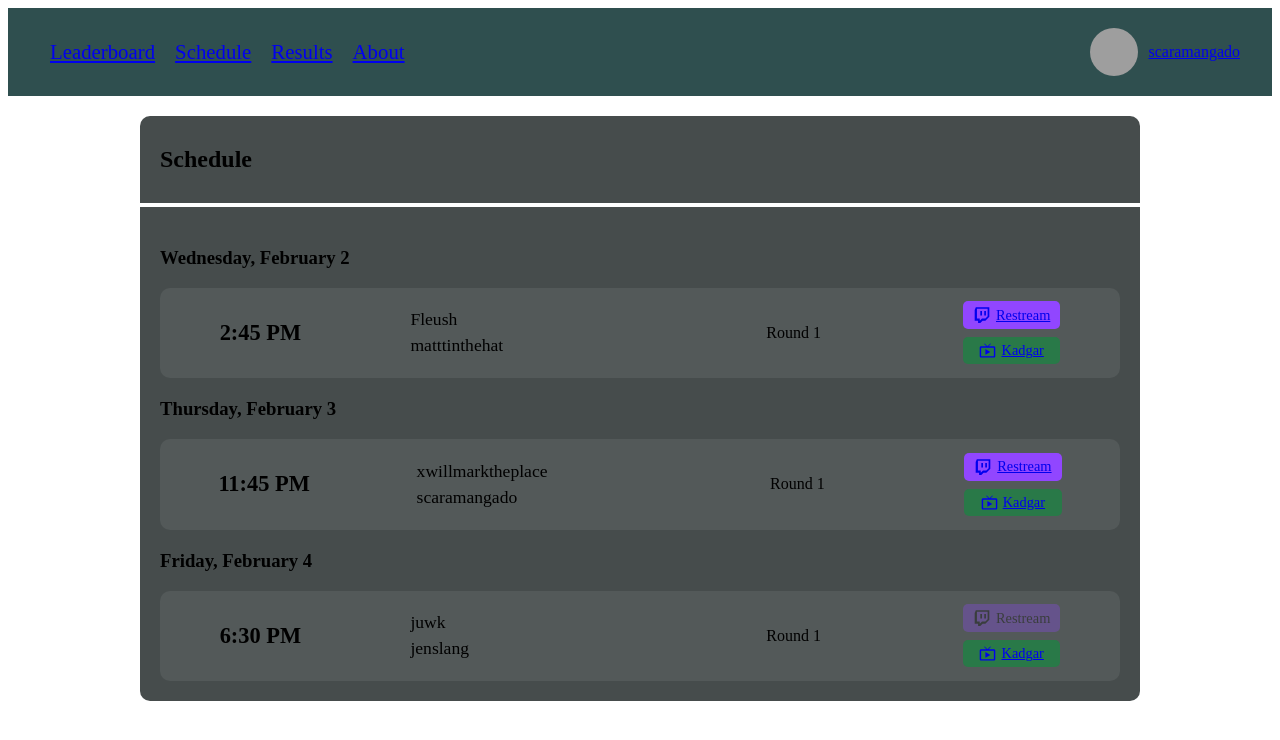
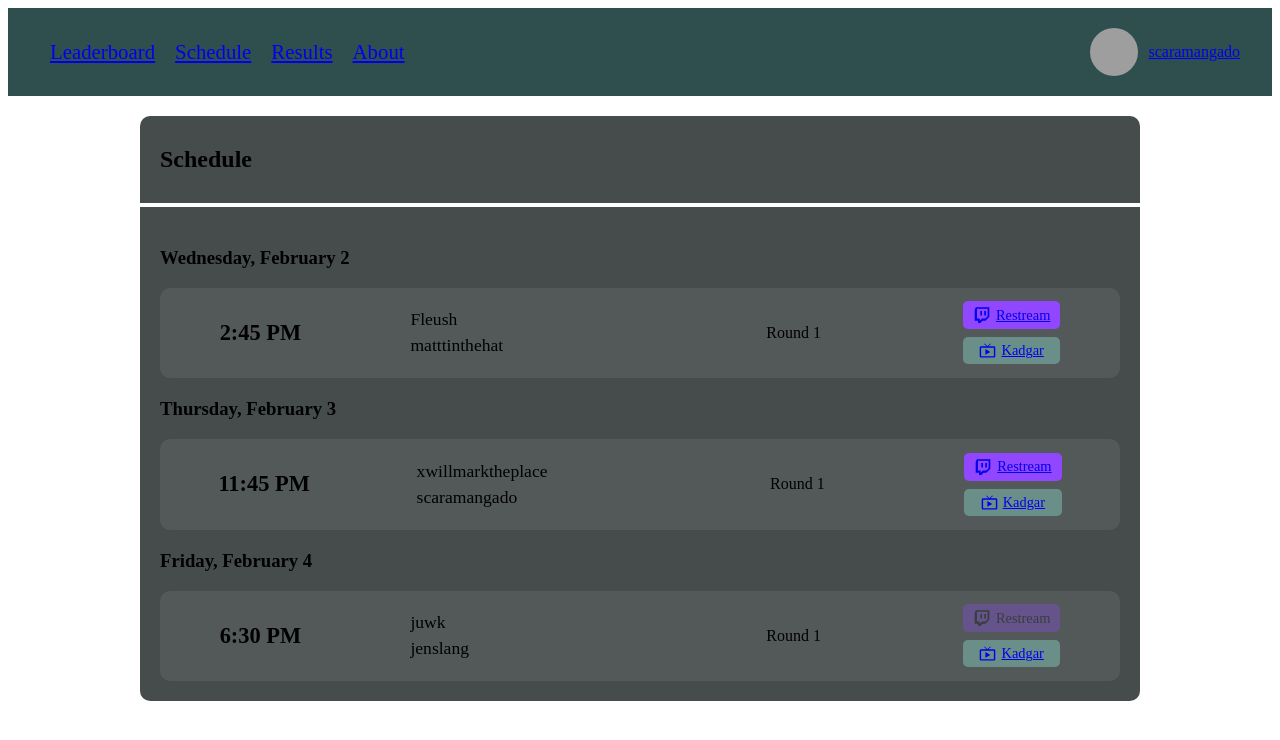
Before and after one commit to xwmtp/bingo-tournament-website, a React (Create React App) app: page /#/schedule in a window 1280 px wide. Before the commit this address led to /#/schedule/addmatch. Shown: the top 740 px of the page. Built offline with nearby package versions, Linux system fonts and the light colour scheme; grey boxes are pictures that could not be loaded; the HTML template or start-up script is replaced by a standard one.

Commit message:
Change color of kadgar button

```diff
--- a/src/components/schedule/MatchBlock.tsx
+++ b/src/components/schedule/MatchBlock.tsx
@@ -42,7 +42,7 @@ export const MatchBlock: React.FC<Props> = ({ match }) => {
         </UrlButton>
         <ButtonDiv>
           <UrlButton
-            color={"leafGreen"}
+            color={"brightMossGreen"}
             url={`https://kadgar.net/live/${match.entrant1}/${match.entrant2}`}
           >
             <FlexDiv>
```
